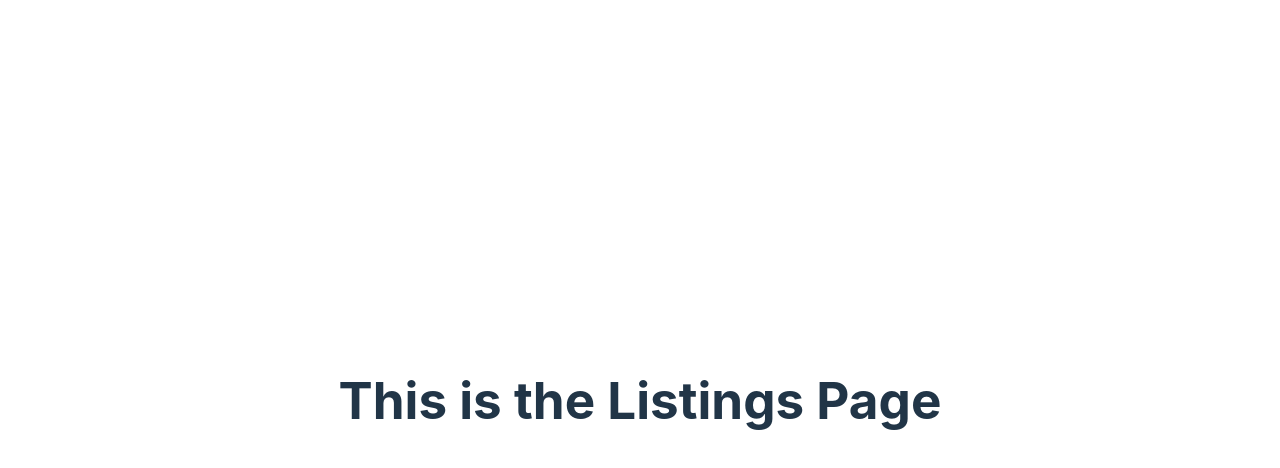
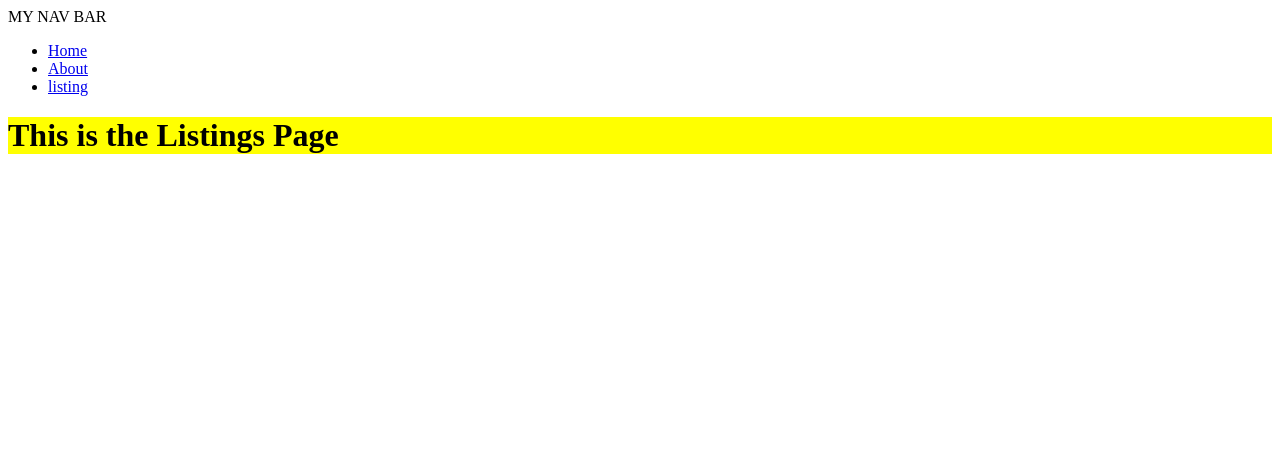
Before and after one commit to Fiona-Waters/YarnSwapFE, a React (Vite) app: page /listings in a window 1280 px wide. Shown: the top 468 px of the page. Built offline with nearby package versions, Linux system fonts and the light colour scheme.

Commit message:
basic frontend connecting to backend api

```diff
--- a/package.json
+++ b/package.json
@@ -16,6 +16,7 @@
     "react": "^18.2.0",
     "react-dom": "^18.2.0",
     "react-hook-form": "^7.42.1",
+    "react-query": "^3.39.2",
     "react-router-dom": "6"
   },
   "devDependencies": {
--- a/src/App.jsx
+++ b/src/App.jsx
@@ -1,19 +1,26 @@
-import './App.css'
+//import './App.css'
 import { Routes, Route } from "react-router-dom"
-import Home from './components/Home'
+import HomePage from './pages/homePage'
 import About from './components/About'
 import Listings from './components/Listings'
+import MainLayout from "./components/layouts/main"
+import { QueryClient, QueryClientProvider } from "react-query"
 
 function App() {
+  const queryClient = new QueryClient()
 
   return (
-   <div className="App">
+    <QueryClientProvider client={queryClient}>
     <Routes>
-      <Route path="/" element={ <Home/> }/>
-      <Route path="/about" element={ <About/> }/>
-      <Route path="/listings" element={ <Listings/> }/>
+      <Route path="/*" element={<MainLayout />}>
+        <Route index element={ <HomePage /> }/>
+        <Route path="about" element={ <About/> }/>
+        <Route path="listings" element={ <Listings/> }/>
+      </Route>
+
     </Routes>
-   </div>
+    </QueryClientProvider>
+
   )
 }
 
--- /dev/null
+++ b/src/api/yarn-swap-api.js
@@ -0,0 +1,15 @@
+export const getListings = () => {
+    return fetch(
+        "http://localhost:8080/listings"
+    )
+    .then((response) => {
+        if(!response.ok) {
+            throw new Error(response.json().message);
+        }
+        console.log("HELLO",response.json)
+        return response.json();
+    })
+    .catch((error) => {
+        throw error;
+    });
+};
--- a/src/components/About.jsx
+++ b/src/components/About.jsx
@@ -1,6 +1,8 @@
 function About() {
     return (
-        <div>
+        <div style={{
+            backgroundColor:'green'
+        }}>
             <h1>This is the About Page</h1>
         </div>
     );
--- a/src/components/Home.jsx
+++ /dev/null
@@ -1,14 +0,0 @@
-import { Link } from "react-router-dom"
-
-function Home() {
-    return (
-        <div>
-            <h1>This is the Home page</h1>
-            <Link to="about">Click to view our about page</Link>
-            <br></br>
-            <Link to="Listings">Click to view our listings page</Link>
-        </div>
-    );
-}
-
-export default Home;
--- a/src/components/Listings.jsx
+++ b/src/components/Listings.jsx
@@ -1,6 +1,8 @@
 function Listings() {
     return (
-        <div>
+        <div style={{
+            backgroundColor:'yellow'
+        }}>
             <h1>This is the Listings Page</h1>
         </div>
     );
--- /dev/null
+++ b/src/components/layouts/main.jsx
@@ -0,0 +1,18 @@
+import {Outlet, Link} from 'react-router-dom';
+
+
+function MainLayout() {
+    return (
+        <div>
+            <div>MY NAV BAR</div>
+            <ul>
+            <li><Link to={'/'}>Home</Link> </li>
+                <li><Link to={'about'}>About</Link> </li>
+                <li><Link to={'listings'}>listing</Link> </li>
+            </ul>
+            <Outlet />
+        </div>
+    )
+}
+
+export default MainLayout;
--- /dev/null
+++ b/src/components/listings/index.jsx
@@ -0,0 +1,28 @@
+import { Link } from "react-router-dom"
+
+function Home(props) {
+
+    return (
+        <div>
+            <h1>This is the Home page</h1>
+            <br></br>
+            <h1>Array of Listings from Firebase</h1>
+            <p>{JSON.stringify(props.listings)}</p>
+            <br></br>
+            <h1>List of Listing id, brand and weight</h1>
+            <ul>
+                {props.listings?.map((listing) => {
+                    return (
+                        <li key={listing.id}>{listing.id} {listing.brand} {listing.weight}</li>
+                    )
+                })}
+            </ul>
+            <br></br>
+            <Link to="about">Click to view our about page</Link>
+            <br></br>
+            <Link to="Listings">Click to view our listings page</Link>
+        </div>
+    );
+}
+
+export default Home;
--- a/src/main.jsx
+++ b/src/main.jsx
@@ -1,6 +1,7 @@
+
+
 import React from 'react';
 import ReactDOM from 'react-dom';
-import './index.css';
 import App from './App';
 import { BrowserRouter } from "react-router-dom";
 
--- /dev/null
+++ b/src/pages/homePage.jsx
@@ -0,0 +1,22 @@
+import { getListings } from "../api/yarn-swap-api"
+import Home from "../components/listings";
+import {useQuery} from 'react-query';
+
+const HomePage = () => {
+    const {data, isLoading} = useQuery('listings',
+        getListings
+    );
+
+
+    if(isLoading) {
+        return (
+            <div>Loading</div>
+        )
+    }
+    return (
+        <Home
+        listings={data} />
+    );
+};
+
+export default HomePage;
```
Also changed, not shown: 1 other file (tests, documents, lock files or other folders).
